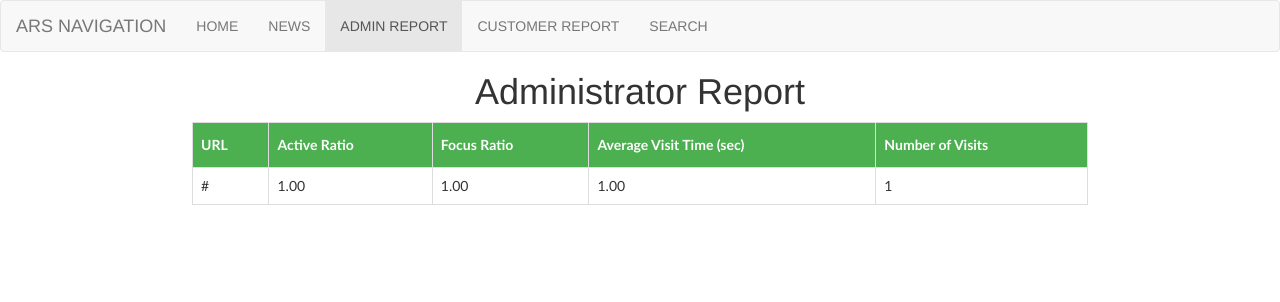
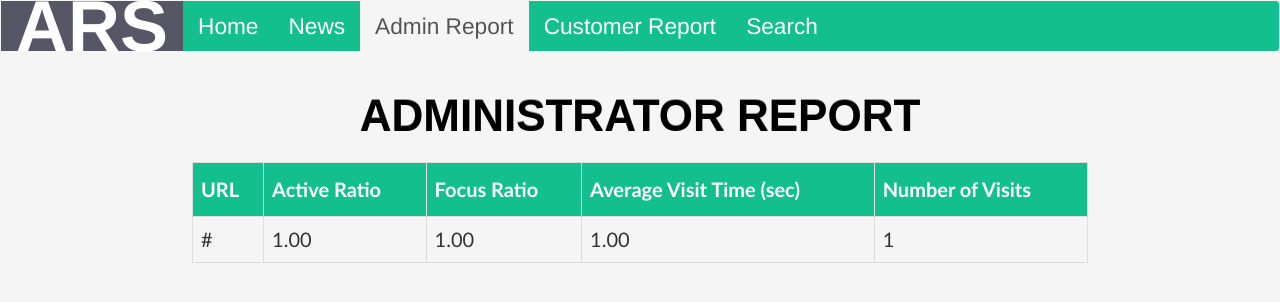
Before and after one commit to radeeb/ARS-1, a Flask app: page /adminReport in a window 1280 px wide. Shown: the top 302 px of the page. Run offline with Flask 2, Linux system fonts and the light colour scheme; tables that the repository leaves empty hold one stand-in row (values such as "Sample post"); some libraries are stand-ins or nearby versions.

Commit message:
CSS styles

```diff
--- a/app.py
+++ b/app.py
@@ -157,8 +157,11 @@ def ad_price(url):
     price = format(price, '.2f')
     return price
 
+
 class keywordSearch(Form):
     search = StringField('Enter keyword:', '')
+
+
 # ------------------------------------------------------------------------------
 
 
--- /dev/null
+++ b/static/css/ars_styles.css
@@ -0,0 +1,104 @@
+/* NAVBAR STYLES BELOW */
+.navbar {
+    background-color: #13c08d;
+    border-color: whitesmoke;
+}
+
+.nav.navbar-nav li a {
+    color: white;
+    font-size: 17pt;
+    /*font-weight: bold;*/
+}
+
+.navbar-header a.navbar-brand {
+    background-color: #555666;
+    border-color: whitesmoke;
+    color: white;
+    font-weight: bold;
+    font-size: 54pt;
+}
+
+.navbar-header a.navbar-brand:hover {
+    background-color: #555666;
+    color: white;
+}
+
+.nav.navbar-nav li.active a {
+    background-color: whitesmoke;
+}
+
+/* TABLE STYLES BELOW */
+table#databaseresults {
+    width: 70%;
+    margin-left: 15%;
+    margin-right: 15%;
+}
+
+#databaseresults {
+    font-family: "Trebuchet MS", Arial, Helvetica, sans-serif;
+    border-collapse: collapse;
+    width: 100%;
+}
+
+#databaseresults td, #databaseresults th {
+    border: 1px solid #ddd;
+    padding: 8px;
+}
+
+#databaseresults tr:nth-child(even) {
+    background-color: white;
+}
+
+#databaseresults tr:hover {
+    background-color: #ddd;
+}
+
+#databaseresults th {
+    padding-top: 12px;
+    padding-bottom: 12px;
+    text-align: left;
+    background-color: #13c08d;
+    color: white;
+}
+
+#databaseresults {
+    font-size: 15pt;
+}
+
+/* HEADER STYLES BELOW */
+#header {
+    text-align: center;
+    font-size: 44px;
+    line-height: 40px;
+    margin: 1em 0 .6em 0;
+    font-weight: bolder;
+    font-family: 'Hammersmith One', sans-serif;
+    text-shadow: 0 -1px 0 rgba(0, 0, 0, 0.4);
+    position: relative;
+    color: black;
+}
+
+/* SEARCH PAGE STYLES BELOW */
+img {
+    max-height: 250px;
+    max-width: 250px;
+}
+
+/* SEARCH PAGE STYLES BELOW */
+form {
+    text-align: center;
+}
+
+.flash {
+    width: 20%;
+    margin-left: 40%;
+    margin-right: 40%;
+    text-align: center;
+    background: #13c08d;
+    padding: 0.25em;
+    border: 1px solid #000000;
+}
+
+body {
+    background-color: whitesmoke;
+}
--- a/static/css/report_design.css
+++ /dev/null
@@ -1,36 +0,0 @@
-h1 {
-    text-align: center;
-}
-
-table#databaseresults {
-    width: 70%;
-    margin-left: 15%;
-    margin-right: 15%;
-}
-
-#databaseresults {
-    font-family: "Trebuchet MS", Arial, Helvetica, sans-serif;
-    border-collapse: collapse;
-    width: 100%;
-}
-
-#databaseresults td, #databaseresults th {
-    border: 1px solid #ddd;
-    padding: 8px;
-}
-
-#databaseresults tr:nth-child(even) {
-    background-color: #f2f2f2;
-}
-
-#databaseresults tr:hover {
-    background-color: #ddd;
-}
-
-#databaseresults th {
-    padding-top: 12px;
-    padding-bottom: 12px;
-    text-align: left;
-    background-color: #4CAF50;
-    color: white;
-}
--- a/templates/adminReport.html
+++ b/templates/adminReport.html
@@ -8,8 +8,8 @@
 
 
 <head>
-    <link rel="stylesheet" href="../static/css/report_design.css">
     <link rel="stylesheet" href="https://maxcdn.bootstrapcdn.com/bootstrap/3.3.7/css/bootstrap.min.css">
+    <link rel="stylesheet" href="../static/css/ars_styles.css">
     <script src="https://maxcdn.bootstrapcdn.com/bootstrap/3.3.7/js/bootstrap.min.js"></script>
 </head>
 
@@ -18,18 +18,18 @@
 <nav class="navbar navbar-default">
     <div class="container-fluid">
         <div class="navbar-header">
-            <a class="navbar-brand" href="#">ARS NAVIGATION</a>
+            <a class="navbar-brand" >ARS</a>
         </div>
         <ul class="nav navbar-nav">
-            <li><a href="{{ url_for('index') }}">HOME</a></li>
-            <li><a href="{{ url_for('viewNews') }}">NEWS</a></li>
-            <li class="active"><a href="{{ url_for('adminReport') }}">ADMIN REPORT</a></li>
-            <li><a href="{{ url_for('customerReport') }}">CUSTOMER REPORT</a></li>
-            <li><a href="{{ url_for('search') }}">SEARCH</a></li>
+            <li><a href="{{ url_for('index') }}">Home</a></li>
+            <li><a href="{{ url_for('viewNews') }}">News</a></li>
+            <li class="active"><a href="{{ url_for('adminReport') }}">Admin Report</a></li>
+            <li><a href="{{ url_for('customerReport') }}">Customer Report</a></li>
+            <li><a href="{{ url_for('search') }}">Search</a></li>
         </ul>
     </div>
 </nav>
-<h1> Administrator Report </h1>
+<p id="header">ADMINISTRATOR REPORT</p>
 
 
 <!--Loops through database and inserts given values into assigned rows of the table-->
```
Also changed, not shown: static/css/search_design.css (deleted, +0 -20 lines), templates/customerReport.html (+8 -8 lines), templates/index.html (+15 -20 lines), templates/news.html (+8 -3 lines), templates/results.html (+8 -7 lines), templates/search.html (+10 -10 lines), templates/sports.html (+50 -28 lines), templates/worldNews.html (+46 -25 lines).
